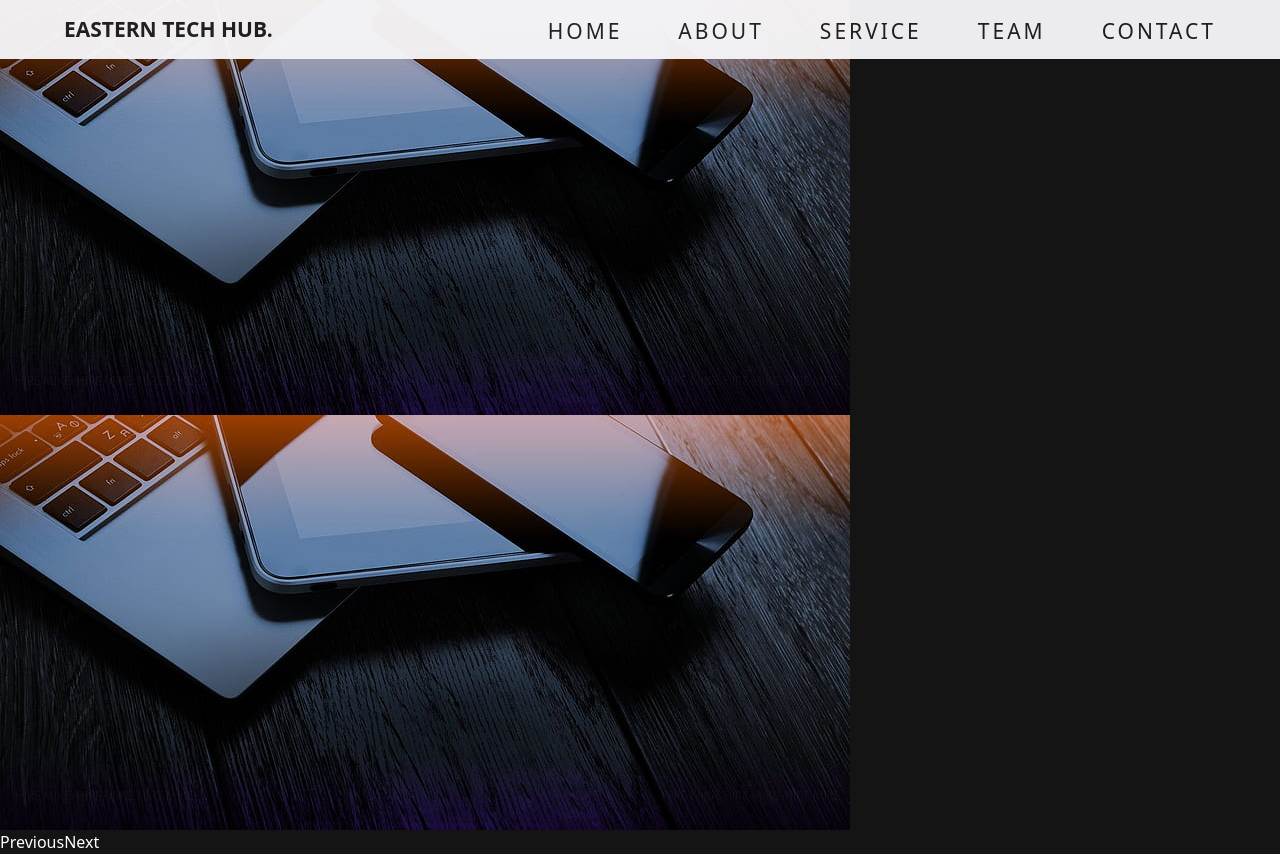
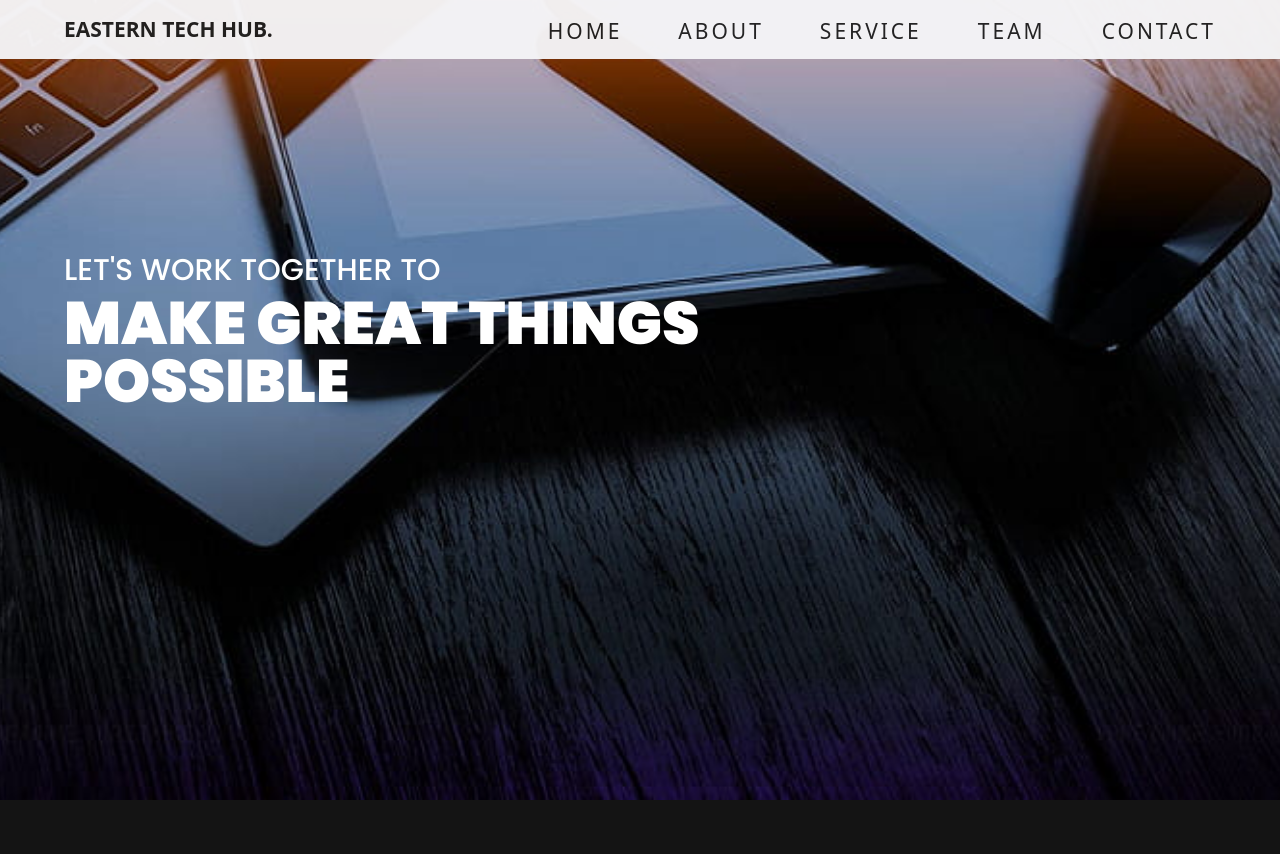
Before and after one commit to Ayiks/vite-react, a React (Vite) app: page / in a window 1280 px wide. After the commit the page ends 800 px from the top, so only its background shows below. Built offline with nearby package versions, Linux system fonts and the light colour scheme.

Commit message:
carousel hero component

```diff
--- a/src/components/Hero.jsx
+++ b/src/components/Hero.jsx
@@ -1,30 +1,60 @@
 import { motion } from "framer-motion";
 import { styles } from "../style";
 import { carouselHero } from "../constants";
-import { useState } from "react";
+import { hero1 } from "../assets";
+import { useState, useEffect } from "react";
 
 
 const Hero = () => {
-    const [activeSlide, setActiveSlide] = useState(0)
+  const [backgroundImage, setBackgroundImage] = useState(carouselHero[0]);
+
+  useEffect(()=>{
+    let currentIndex = 0;
+    const changeBackgroundImage = () => {
+        // ensure the constant flow of the images
+        currentIndex = (currentIndex + 1) % carouselHero.length;
+        setBackgroundImage(carouselHero[currentIndex]);
+    }
+
+    const interval = setInterval(changeBackgroundImage, 3000);
+
+    return () => {
+        clearInterval(interval);
+    }
+  })
     return (
         <>
-        <div className="absolute top-0 left-0 z-0 h-[100vh] w-screen">
-           {carouselHero.map((img, index)=> (
-            <div
-                key={index}
-                className="mt-0 carousel-slide "
-                >
-                    <img src={img.url} alt="Image" />
-                </div>
-           ))}
+        <div className="absolute top-0 left-0 z-0 h-[100vh] w-screen transition-transform ease-in-out duration-300"  >
+          <img
+            src={backgroundImage.url}
+            alt="hero"
+            className="w-full h-full sm:block hidden object-cover transform"
 
-           <button onClick={()=> setActiveSlide(index -1)}>
-                Previous
-           </button>
-           <button onClick={()=> setActiveSlide(index +1)}>
-                Next
-           </button>
+          />
+
         </div>
+        <div className="absolute top-0 left-0 z-0 h-[100vh] w-screen transition-transform ease-in-out duration-300"  >
+          <img
+            src={backgroundImage.url}
+            alt="hero"
+            className="w-full h-full sm:hidden block object-cover transform"
+
+          />
+
+        </div>
+       <section
+        className="relative flex sm:flex-row flex-col w-full h-screen mx-auto overflow-hidden"
+       >
+        <div className={`absolute inset-0 sm:top-[250px] top-[150px]
+             lg:top-[150px] xl:top-[250px] ${styles.paddingX}`}>
+            <div>
+            <h1 className={`${styles.heroSubText} text-white font-poppins uppercase`}>Let's work together to</h1>
+            <h1 className={`${styles.heroHeadText} text-white font-poppins uppercase`}>Make great things</h1>
+            <h1 className={`${styles.heroHeadText} text-white font-poppins uppercase`}>possible</h1>
+            </div>
+        </div>
+
+       </section>
         </>
     )
 }
```
